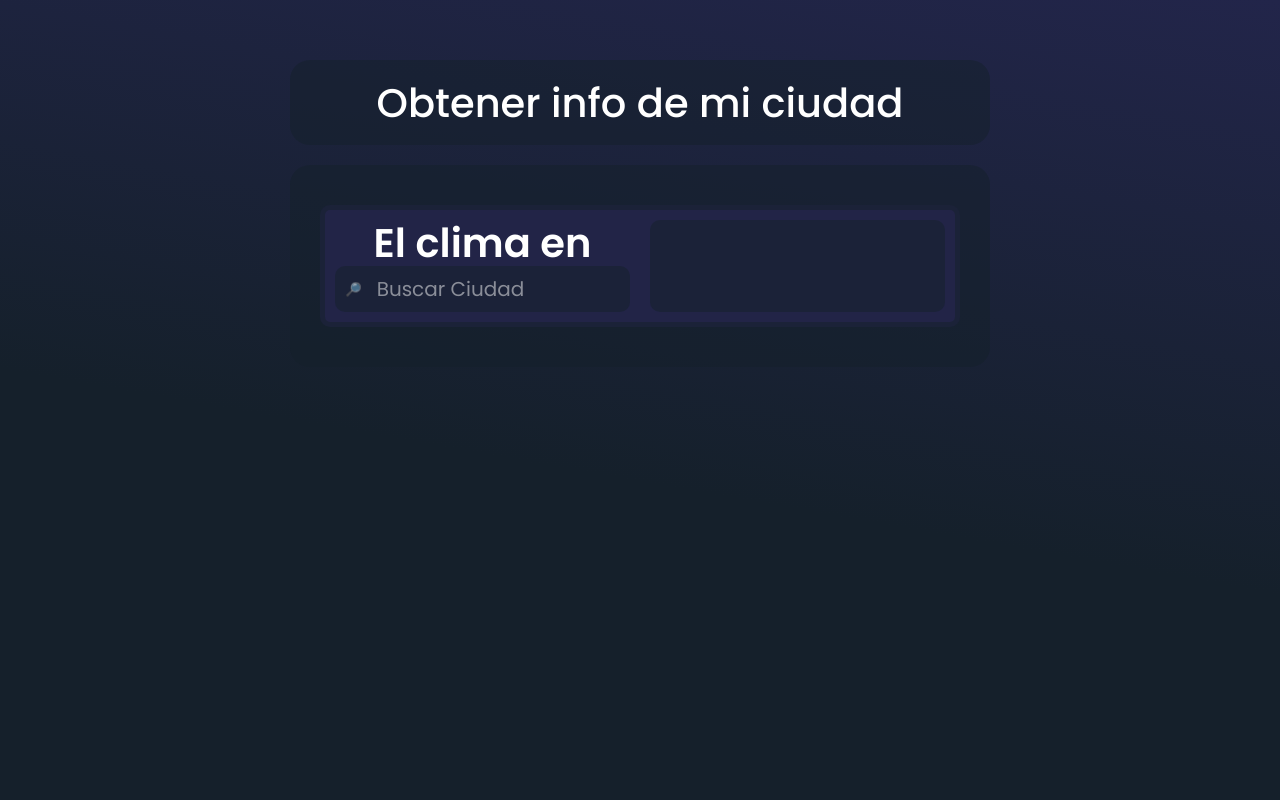
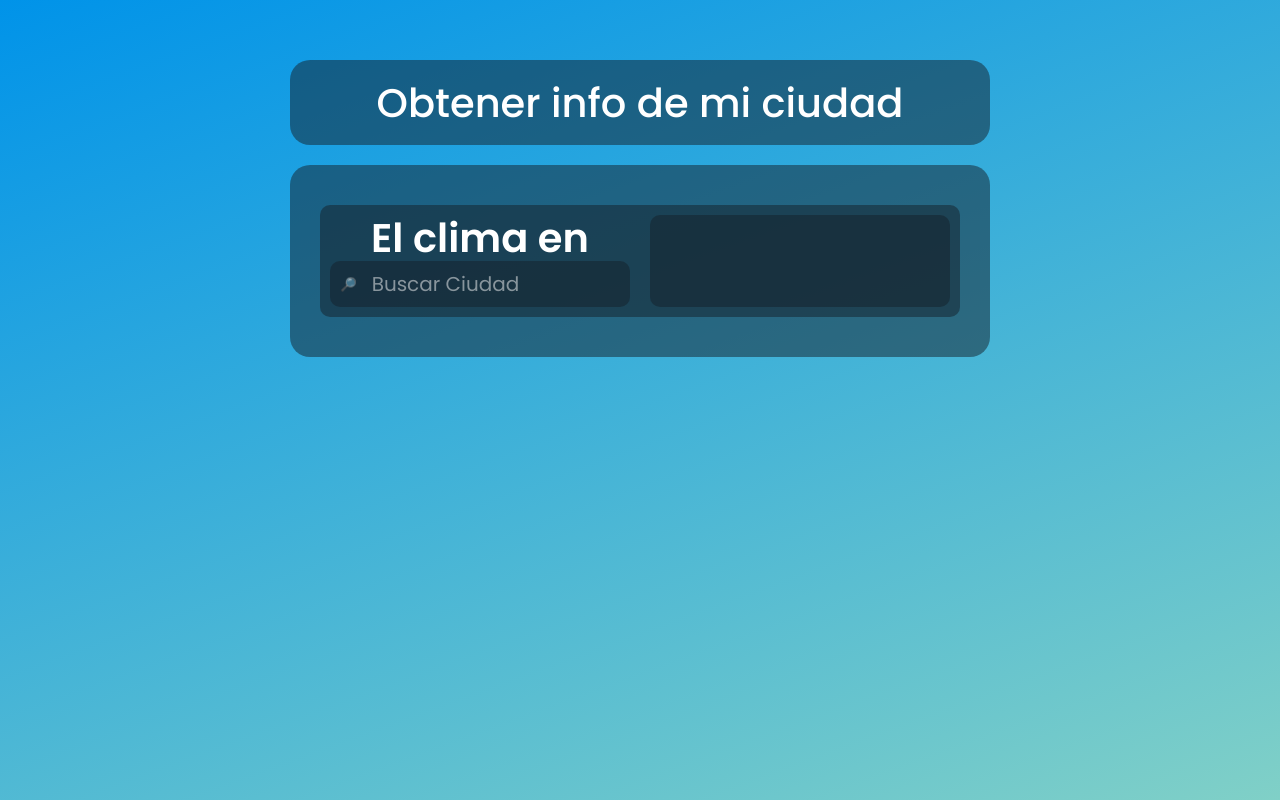
Before and after one commit to Leracius/Weather-app-2, a React (Vite) app: page / in a window 1280 px wide. Built offline with nearby package versions, Linux system fonts and the light colour scheme.

Commit message:
change color style

```diff
--- a/src/components/Forecast/ForecastStyles.js
+++ b/src/components/Forecast/ForecastStyles.js
@@ -2,12 +2,11 @@ import styled from "styled-components";
 
 export const ForecastContainer = styled.div`
   display: flex;
-  justify-content: center;
+  justify-content: space-around;
   transition: all 0.5s cubic-bezier(0.92, 0.01, 0.35, 0.99);
   width: 100%;
-  background-color: #222447;
   border-radius: 10px;
-  border: 5px solid #15202b80;
+  /* border: 5px solid #15202b80; */
   @media (max-width: 767px) {
     flex-direction: column;
     gap: 10px;
@@ -22,12 +21,14 @@ export const MiniCard = styled.div`
   align-items: center;
   flex-direction: column;
   padding: 10px 0;
+  background-color: #15202b80;
   @media (max-width: 767px) {
     flex-direction: row;
     justify-content: space-between;
     padding: 10px;
     height: 60px;
-    background-color: #222447;
+
+    /* background-color: #222447; */
   }
   h1 {
     font-size: 50px;
--- a/src/components/Search/SearchStyles.js
+++ b/src/components/Search/SearchStyles.js
@@ -21,8 +21,8 @@ export const SearchContainer = styled.div`
   grid-template-columns: repeat(2, 1fr);
   grid-template-rows: repeat(2, 1fr);
   grid-column-gap: 20px;
-  background-color: rgba(34, 36, 71, 1);
-  border: 5px solid #15202b80;
+  background-color: #15202b80;
+  /* border: 5px solid #15202b80; */
   padding: 10px;
   border-radius: 10px;
   align-items: center;
--- a/src/components/WeatherCard/WeatherCardStyles.js
+++ b/src/components/WeatherCard/WeatherCardStyles.js
@@ -7,13 +7,14 @@ export const Container = styled.div`
 `;
 
 export const CardClima = styled.div`
-  border: 5px solid #15202b80;
+  /* border: 5px solid #15202b80; */
   display: grid;
   grid-template-columns: repeat(2, 1fr);
   grid-template-rows: 1fr;
   grid-column-gap: 20px;
   grid-row-gap: 20px;
-  background-color: rgba(34, 36, 71, 1);
+  background-color: #15202b80;
+  /* background-color: rgba(34, 36, 71, 1); */
   padding: 30px 10px 10px 10px;
   border-radius: 10px;
   position: relative;
@@ -50,14 +51,15 @@ export const ClimaInfo = styled.div`
   h2 {
     position: absolute;
     transform: translateY(-60px);
-    font-size: 35px;
+    font-size: 25px;
     display: flex;
     gap: 20px;
     font-weight: 600;
     border-radius: 10px;
     padding: 0 10px;
-    background-color: #222447;
-    border: 5px solid #15202b80;
+    background-color: black;
+    /* background-color: #222447; */
+    border: 5px solid white;
     @media (max-width: 767px) {
       font-size: 20px;
     }
--- a/src/styles/index.css
+++ b/src/styles/index.css
@@ -34,12 +34,9 @@ a:hover {
 }
 
 body {
-  background: rgb(21, 32, 43);
-  background: linear-gradient(
-    190deg,
-    rgba(34, 37, 74, 1),
-    rgba(21, 32, 43, 1) 58%
-  );
+  background-color: #0093e9;
+  background-image: linear-gradient(160deg, #0093e9 0%, #80d0c7 100%);
+
   height: 100%;
   color: white;
   font-family: "Poppins", sans-serif;
```
